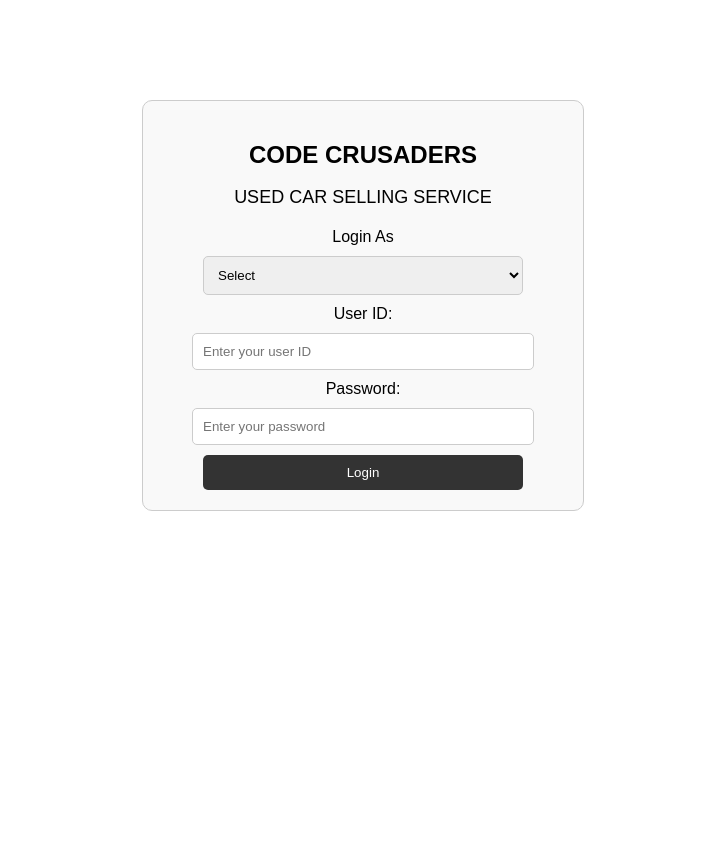
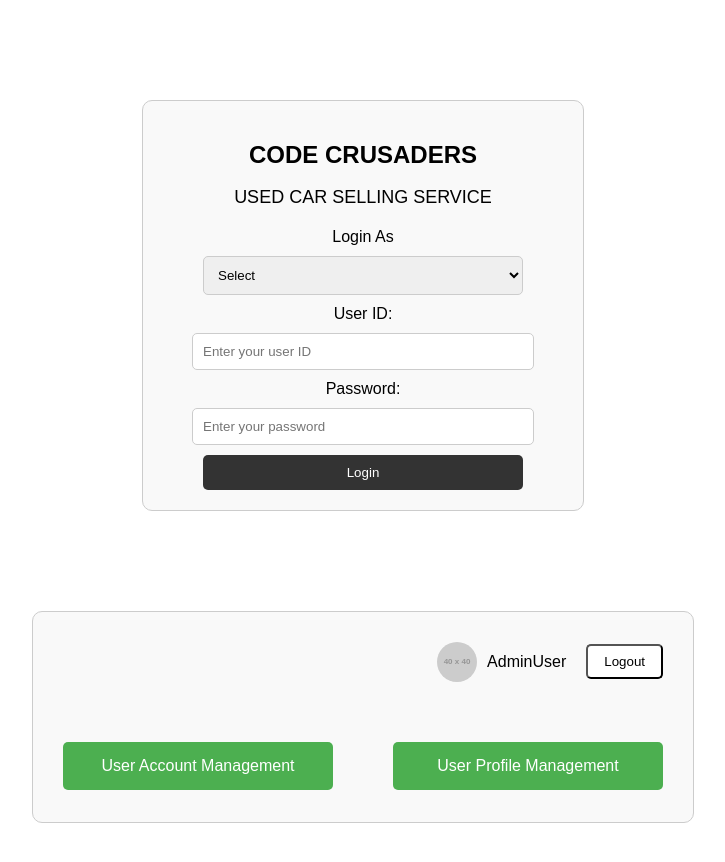
Before and after one commit to AuroraCaelum/CSIT314-T05-CodeCrusaders-Public, a React (Create React App) app in the folder app/: page / in a window 1280 px wide. Shown: the top 862 px of the page, without its empty margins (277-1002 px from the left). Before the commit the page ends 800 px from the top, so only its background shows below. Built offline with nearby package versions, Linux system fonts and the light colour scheme.

Commit message:
UserManagementUI update
i made it more like the wireframe by removing the search bar and adding username, profile picture, change button name and logout button.

```diff
--- a/app/src/boundary/UserManagementUI.js
+++ b/app/src/boundary/UserManagementUI.js
@@ -1,51 +1,45 @@
 import React, { useState } from "react";
 
 function UserManagementUI() {
-    const [searchUsername, setSearchUsername] = useState("");
+    const [username] = useState("AdminUser")
 
-    const handleSearch = (e) => {
-        e.preventDefault();
-        // Add logic to handle searching the username
-        console.log("Searched Username:", searchUsername);
+    const handleAccountManagement = () => {
+        console.log("User Account Management");
+        alert("Redirecting to User Account Management Page...");
     };
 
-    const handleCreateAccount = () => {
-        // Add logic to handle account creation
-        console.log("Create User Account");
-        alert("Redirecting to Account Creation Page...");
+    const handleAccountProfile = () => {
+        console.log("User Profile Management");
+        alert("Redirecting to User Profile Management Page...");
     };
 
-    const handleCreateProfile = () => {
-        // Add logic to handle profile creation
-        console.log("Create User Profile");
-        alert("Redirecting to Profile Creation Page...");
-    };
+    const handleLogout = () => {
+        console.log("Logging out");
+        alert("Logging out...")
+    }
 
     return (
         <div style={styles.container}>
-            <h2 style={styles.title}>User Management Page</h2>
-
-            {/* Username Search Bar */}
-            <div style={styles.searchContainer}>
-                <input
-                    type="text"
-                    placeholder="Search by username"
-                    value={searchUsername}
-                    onChange={(e) => setSearchUsername(e.target.value)}
-                    style={styles.searchBar}
-                />
-                <button onClick={handleSearch} style={styles.searchButton}>
-                    Search
+            <div style={styles.header}>
+            <div style={styles.userInfo}>
+                    <img
+                        src="https://via.placeholder.com/40"
+                        alt="Profile"
+                        style={styles.profilePicture}
+                    />
+                    <span style={styles.username}>{username}</span>
+                </div>
+                <button onClick={handleLogout} style={styles.logoutButton}>
+                    Logout
                 </button>
             </div>
+            <div style={styles.buttonContainer}>
+                <button onClick={handleAccountManagement} style={styles.actionButton}>
+                    User Account Management
+                </button>
 
-            {/* Create User Account and Profile Buttons */}
-            <div style={styles.buttonContainer}>
-                <button onClick={handleCreateAccount} style={styles.actionButton}>
-                    Create User Account
-                </button>
-                <button onClick={handleCreateProfile} style={styles.actionButton}>
-                    Create User Profile
+                <button onClick={handleAccountProfile} style={styles.actionButton}>
+                    User Profile Management
                 </button>
             </div>
         </div>
@@ -55,6 +49,7 @@ function UserManagementUI() {
 const styles = {
     container: {
         fontFamily: "Arial, sans-serif",
+        height: "150px",
         width: "600px",
         margin: "50px auto",
         padding: "30px",
@@ -63,35 +58,38 @@ const styles = {
         backgroundColor: "#f9f9f9",
         textAlign: "center",
     },
-    title: {
-        fontSize: "28px",
-        fontWeight: "bold",
+    header: {
+        display: "flex",
+        justifyContent: "flex-end",
+        alignItems: "center",
         marginBottom: "20px",
     },
-    searchContainer: {
+    userInfo: {
         display: "flex",
-        justifyContent: "center",
-        marginBottom: "20px",
+        alignItems: "center",
+        marginRight: "20px",
     },
-    searchBar: {
-        width: "70%",
-        padding: "10px",
+    profilePicture: {
+        width: "40px",
+        height: "40px",
+        borderRadius: "50%",
         marginRight: "10px",
+    },
+    username: {
+        fontSize: "16px",
+        fontweight: "bold",
+    },
+    logoutButton: {
+        padding: "8px 16px",
         borderRadius: "5px",
-        border: "1px solid #ccc",
-    },
-    searchButton: {
-        padding: "10px 20px",
-        borderRadius: "5px",
-        border: "none",
-        backgroundColor: "#333",
-        color: "#fff",
+        backgroundColor: "#FFFFFF",
+        color: "fff",
         cursor: "pointer",
     },
     buttonContainer: {
         display: "flex",
         justifyContent: "space-between",
-        marginTop: "20px",
+        marginTop: "60px",
     },
     actionButton: {
         width: "45%",
--- a/app/src/index.js
+++ b/app/src/index.js
@@ -1,13 +1,15 @@
 import React from 'react';
 import ReactDOM from 'react-dom/client';
 import './index.css';
-import LoginUI from './boundary/LoginUI'
+import LoginUI from './boundary/LoginUI';
+import UserManagementUI from './boundary/UserManagementUI';
 import reportWebVitals from './reportWebVitals';
 
 const root = ReactDOM.createRoot(document.getElementById('root'));
 root.render(
   <React.StrictMode>
     <LoginUI />
+    <UserManagementUI />
   </React.StrictMode>
 );
 
```
